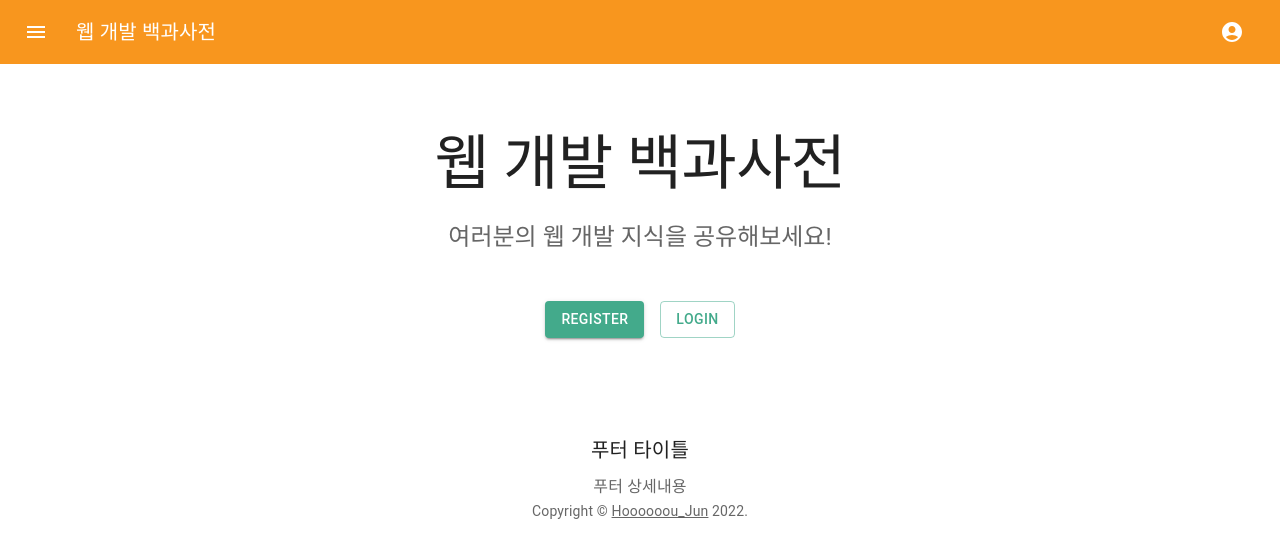
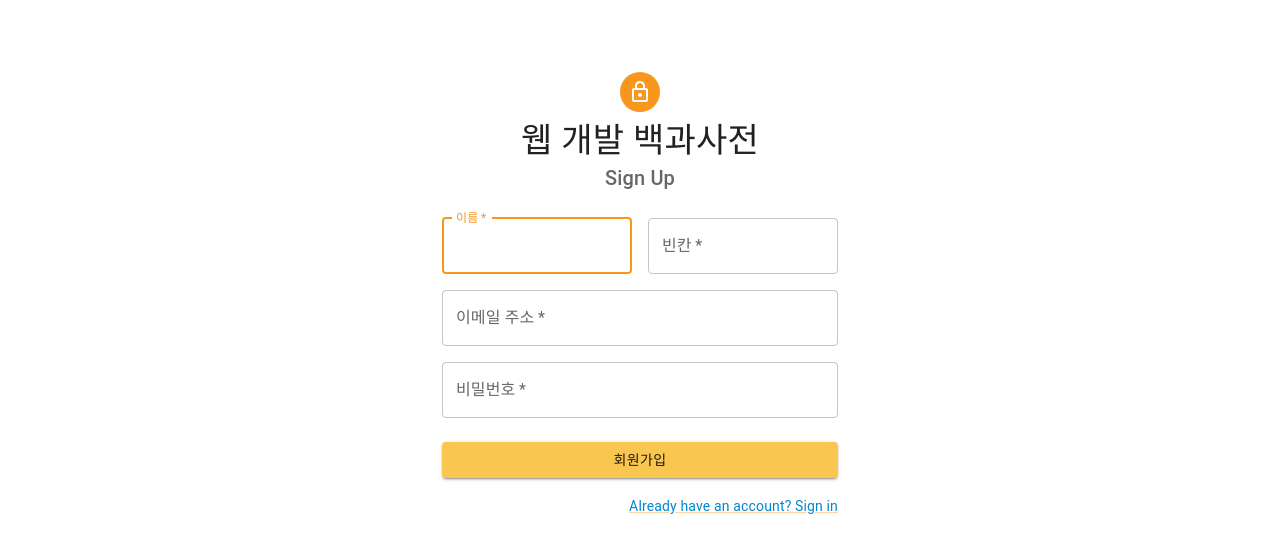
Before and after one commit to CSW-Study-Group/Web_Dev_Guidebook, a React (Create React App) app in the folder Front_End/: page /register in a window 1280 px wide. Shown: the top 558 px of the page. Built offline with nearby package versions, Linux system fonts and the light colour scheme.

Commit message:
Design, Feat: 로그인, 회원가입 페이지 구현 및 Screen Routing

```diff
--- a/Front_End/package.json
+++ b/Front_End/package.json
@@ -13,6 +13,7 @@
     "@types/jest": "^27.5.2",
     "react": "^18.2.0",
     "react-dom": "^18.2.0",
+    "react-router-dom": "^6.3.0",
     "react-scripts": "5.0.1",
     "typescript": "^4.7.4",
     "web-vitals": "^2.1.4"
--- a/Front_End/src/color.ts
+++ b/Front_End/src/color.ts
@@ -3,18 +3,23 @@
         danger: '#f94144',
     },
     palette: {
+        common: {
+
+        },
         primary: {
             main: '#f8961e',
-            contrastText: '#fff',
+            contrastText: '#577590',
         },
         secondary: {
-            main: '#43aa8b',
-            contrastText: '#fff',
+            main: '#f9c74f',
+            contrastText: '#43aa8b',
         },
-        neutral: {
-            main: '#64748B',
-            contrastText: '#fff',
+        background: {
+            paper: '#f5f5f5'
         },
+        // text: {
+        //     primary:
+        // }
     },
 }
 
--- a/Front_End/src/components/copyright.tsx
+++ b/Front_End/src/components/copyright.tsx
@@ -4,8 +4,8 @@
     return (
       <ui.Typography variant="body2" color="text.secondary" align="center">
         {'Copyright © '}
-        <ui.Link color="inherit" href="https://github.com/Hoooooou-Jun">
-          Hoooooou_Jun
+        <ui.Link color="inherit" href="https://github.com/Hoooooou-Jun/Web_Dev_Guidebook">
+          Web Dev Guideline
         </ui.Link>{' '}
         {new Date().getFullYear()}
         {'.'}
--- a/Front_End/src/components/topBar.tsx
+++ b/Front_End/src/components/topBar.tsx
@@ -21,10 +21,10 @@
     return (
         <ui.AppBar position="static" color='primary'>
             <ui.Toolbar>
-                <ui.IconButton size="large" edge="start" color="inherit" aria-label="menu" sx={{ mr: 2 }}>
+                <ui.IconButton size="large" edge="start" color="inherit" aria-label="menu" sx={{ color: 'common.white', mr: 2 }}>
                     <MenuIcon />
                 </ui.IconButton>
-                <ui.Typography variant="h6" color="inherit" component="div" sx={{ flexGrow: 1 }}>
+                <ui.Typography variant="h6" color="inherit" component="div" sx={{ color: 'common.white', flexGrow: 1 }}>
                     웹 개발 백과사전
                 </ui.Typography>
                 <div>
@@ -35,6 +35,7 @@
                         aria-haspopup="true"
                         onClick={handleMenu}
                         color="inherit"
+                        sx={{ color: 'common.white' }}
                     >
                         <AccountCircle />
                     </ui.IconButton>
--- a/Front_End/src/index.tsx
+++ b/Front_End/src/index.tsx
@@ -1,7 +1,7 @@
 import React from 'react';
 import ReactDOM from 'react-dom/client';
 import { createTheme, ThemeProvider } from '@mui/material/styles';
-import Main from './screen/main';
+import Router from 'router';
 import Color from 'color';
 
 const root = ReactDOM.createRoot(document.getElementById('root') as HTMLElement);
@@ -10,7 +10,7 @@
 root.render(
   <React.StrictMode>
     <ThemeProvider theme={theme}>
-      <Main />
+      <Router />
     </ThemeProvider>
   </React.StrictMode>
 );
--- /dev/null
+++ b/Front_End/src/router.tsx
@@ -0,0 +1,18 @@
+import { BrowserRouter, Routes, Route, Link } from "react-router-dom";
+import Main from "screen/main";
+import Login from "screen/login";
+import Register from "screen/register";
+
+const Router = () => {
+    return (
+        <BrowserRouter>
+            <Routes>
+                <Route path="/main" element={<Main />} />
+                <Route path="/login" element={<Login />} />
+                <Route path="/register" element={<Register />} />
+            </Routes>
+        </BrowserRouter>
+    )
+}
+
+export default Router;
--- /dev/null
+++ b/Front_End/src/screen/login.tsx
@@ -0,0 +1,97 @@
+import React from 'react'
+import Avatar from '@mui/material/Avatar';
+import Button from '@mui/material/Button';
+import CssBaseline from '@mui/material/CssBaseline';
+import TextField from '@mui/material/TextField';
+import FormControlLabel from '@mui/material/FormControlLabel';
+import Checkbox from '@mui/material/Checkbox';
+import Link from '@mui/material/Link';
+import Grid from '@mui/material/Grid';
+import Box from '@mui/material/Box';
+import LockOutlinedIcon from '@mui/icons-material/LockOutlined';
+import Typography from '@mui/material/Typography';
+import Container from '@mui/material/Container';
+
+const Login = () => {
+    const handleSubmit = (event: React.FormEvent<HTMLFormElement>) => {
+        event.preventDefault();
+        const data = new FormData(event.currentTarget);
+        console.log({
+          email: data.get('email'),
+          password: data.get('password'),
+        });
+      };
+      return (
+          <Container component="main" maxWidth="xs">
+            <CssBaseline />
+            <Box
+              sx={{
+                marginTop: 8,
+                display: 'flex',
+                flexDirection: 'column',
+                alignItems: 'center',
+              }}
+            >
+              <Avatar sx={{ m: 1, bgcolor: 'primary.main' }}>
+                <LockOutlinedIcon />
+              </Avatar>
+              <Typography component="h1" variant="h4">
+                웹 개발 백과사전
+              </Typography>
+              <Typography sx={{ color: 'text.secondary' }} component="h1" variant="h6">
+                Sign in
+              </Typography>
+              <Box component="form" onSubmit={handleSubmit} noValidate sx={{ mt: 1 }}>
+                <TextField
+                  margin="normal"
+                  required
+                  fullWidth
+                  id="email"
+                  label="아이디"
+                  name="email"
+                  autoComplete="email"
+                  autoFocus
+                />
+                <TextField
+                    sx={{ borderColor: 'info.main' }}
+                    margin="normal"
+                    required
+                    fullWidth
+                    name="password"
+                    label="비밀번호"
+                    type="password"
+                    id="password"
+                    autoComplete="current-password"
+                />
+                <FormControlLabel
+                  control={<Checkbox value="remember" color="primary" />}
+                  label="아이디 저장"
+                />
+                <Button
+                  type="submit"
+                  fullWidth
+                  variant="contained"
+                  sx={{ mt: 3, mb: 2, bgcolor: 'secondary.main', color: 'text.primary' }}
+                >
+                  로그인
+                </Button>
+                <Grid container>
+                  <Grid item xs>
+                    <Link sx={{ color: 'info.main' }} href="#" variant="body2">
+                      비밀번호를 잊어버렸나요?
+                    </Link>
+                  </Grid>
+                  <Grid item>
+                    <Link sx={{ color: 'info.main' }} href="register" variant="body2">
+                      {"계정이 없으신가요?"}
+                    </Link>
+                  </Grid>
+                </Grid>
+              </Box>
+            </Box>
+            {/* <Copyright sx={{ mt: 8, mb: 4 }} /> */}
+          </Container>
+    )
+}
+
+export default Login;
--- a/Front_End/src/screen/main.tsx
+++ b/Front_End/src/screen/main.tsx
@@ -1,6 +1,6 @@
 import * as React from 'react';
+import { useNavigate } from "react-router-dom";
 import Button from '@mui/material/Button';
-//import CameraIcon from '@mui/icons-material/PhotoCamera';
 import CssBaseline from '@mui/material/CssBaseline';
 import Stack from '@mui/material/Stack';
 import Box from '@mui/material/Box';
@@ -11,6 +11,10 @@
 import TopBar from 'components/topBar';
 
 const Main = () => {
+    let navigate = useNavigate()
+    const _handleNavigate = (name: String) => {
+        navigate(`/${name}`);
+    }
   return (
     <div>
         <CssBaseline />
@@ -31,8 +35,8 @@
                 여러분의 웹 개발 지식을 공유해보세요!
                 </Typography>
                 <Stack sx={{ pt: 4 }} direction="row" spacing={2} justifyContent="center">
-                    <Button variant="contained" color="secondary">Register</Button>
-                    <Button variant="outlined" color="secondary">Login</Button>
+                    <Button variant="contained" color="secondary" onClick={() => _handleNavigate("register")}>Register</Button>
+                    <Button variant="outlined" color="secondary" onClick={() => _handleNavigate("login")}>Login</Button>
                 </Stack>
             </Container>
         </Box>
--- /dev/null
+++ b/Front_End/src/screen/register.tsx
@@ -0,0 +1,117 @@
+import React from 'react';
+import Avatar from '@mui/material/Avatar';
+import Button from '@mui/material/Button';
+import CssBaseline from '@mui/material/CssBaseline';
+import TextField from '@mui/material/TextField';
+import FormControlLabel from '@mui/material/FormControlLabel';
+import Checkbox from '@mui/material/Checkbox';
+import Link from '@mui/material/Link';
+import Grid from '@mui/material/Grid';
+import Box from '@mui/material/Box';
+import LockOutlinedIcon from '@mui/icons-material/LockOutlined';
+import Typography from '@mui/material/Typography';
+import Container from '@mui/material/Container';
+
+const Register = () => {
+  const handleSubmit = (event: React.FormEvent<HTMLFormElement>) => {
+    event.preventDefault();
+    const data = new FormData(event.currentTarget);
+    console.log({
+      email: data.get('email'),
+      password: data.get('password'),
+    });
+  };
+
+  return (
+      <Container component="main" maxWidth="xs">
+        <CssBaseline />
+        <Box
+              sx={{
+                marginTop: 8,
+                display: 'flex',
+                flexDirection: 'column',
+                alignItems: 'center',
+              }}
+            >
+              <Avatar sx={{ m: 1, bgcolor: 'primary.main' }}>
+                <LockOutlinedIcon />
+              </Avatar>
+              <Typography component="h1" variant="h4">
+                웹 개발 백과사전
+              </Typography>
+              <Typography sx={{ color: 'text.secondary' }} component="h1" variant="h6">
+                Sign Up
+              </Typography>
+          <Box component="form" noValidate onSubmit={handleSubmit} sx={{ mt: 3 }}>
+            <Grid container spacing={2}>
+              <Grid item xs={12} sm={6}>
+                <TextField
+                  autoComplete="given-name"
+                  name="firstName"
+                  required
+                  fullWidth
+                  id="firstName"
+                  label="이름"
+                  autoFocus
+                />
+              </Grid>
+              <Grid item xs={12} sm={6}>
+                <TextField
+                  required
+                  fullWidth
+                  id="lastName"
+                  label="빈칸"
+                  name="lastName"
+                  autoComplete="family-name"
+                />
+              </Grid>
+              <Grid item xs={12}>
+                <TextField
+                  required
+                  fullWidth
+                  id="email"
+                  label="이메일 주소"
+                  name="email"
+                  autoComplete="email"
+                />
+              </Grid>
+              <Grid item xs={12}>
+                <TextField
+                  required
+                  fullWidth
+                  name="password"
+                  label="비밀번호"
+                  type="password"
+                  id="password"
+                  autoComplete="new-password"
+                />
+              </Grid>
+              {/* <Grid item xs={12}>
+                <FormControlLabel
+                  control={<Checkbox value="allowExtraEmails" color="primary" />}
+                  label="개인정보수집동의서 약관 동의"
+                />
+              </Grid> */}
+            </Grid>
+            <Button
+              type="submit"
+              fullWidth
+              variant="contained"
+              sx={{ mt: 3, mb: 2, bgcolor: 'secondary.main', color: 'text.primary' }}
+            >
+              회원가입
+            </Button>
+            <Grid container justifyContent="flex-end">
+              <Grid item>
+                <Link href="/login" variant="body2" sx={{ color: 'info.main' }}>
+                  Already have an account? Sign in
+                </Link>
+              </Grid>
+            </Grid>
+          </Box>
+        </Box>
+      </Container>
+  );
+}
+
+export default Register;
```
Also changed, not shown: 1 other file (tests, documents, lock files or other folders).
